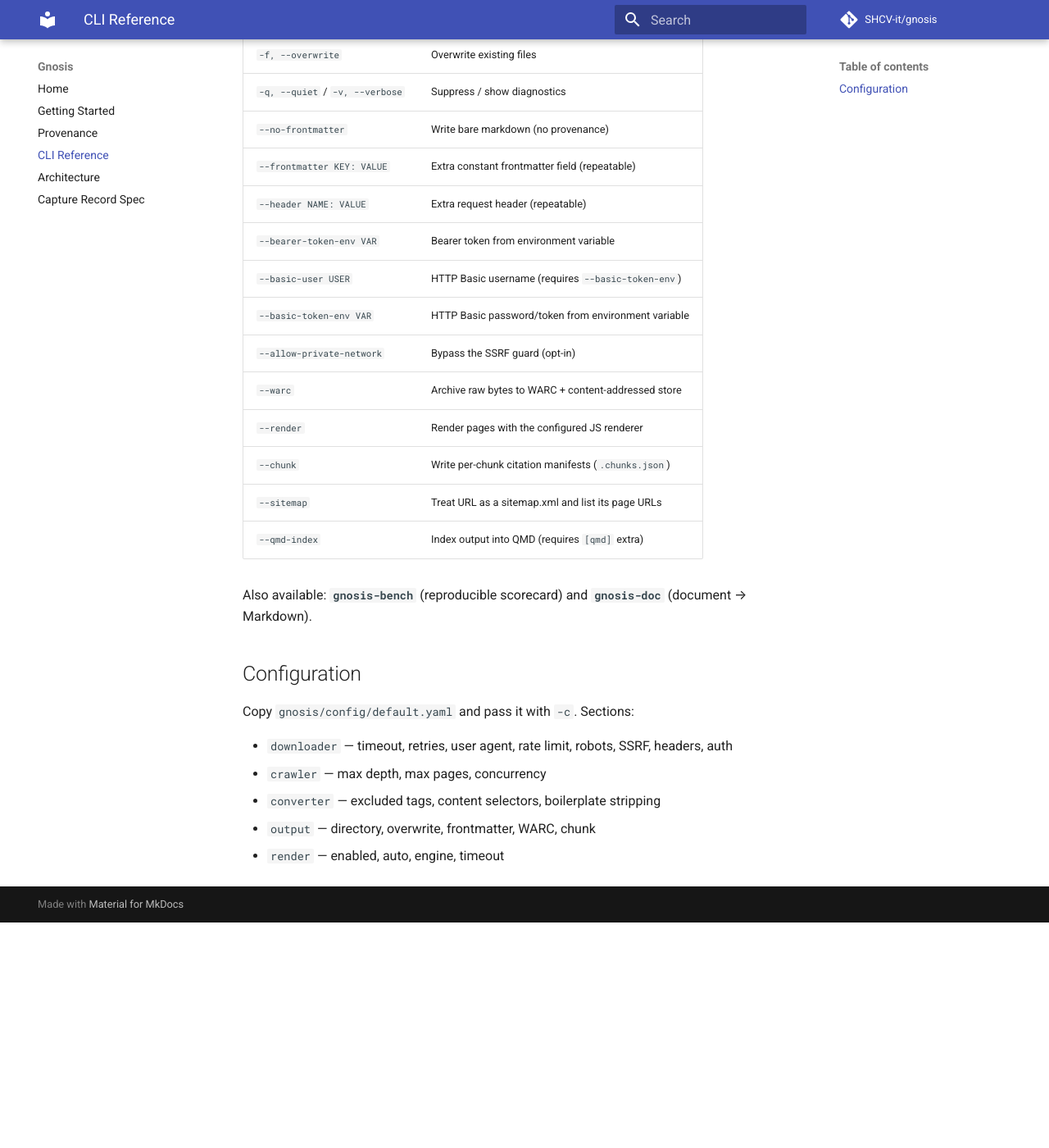
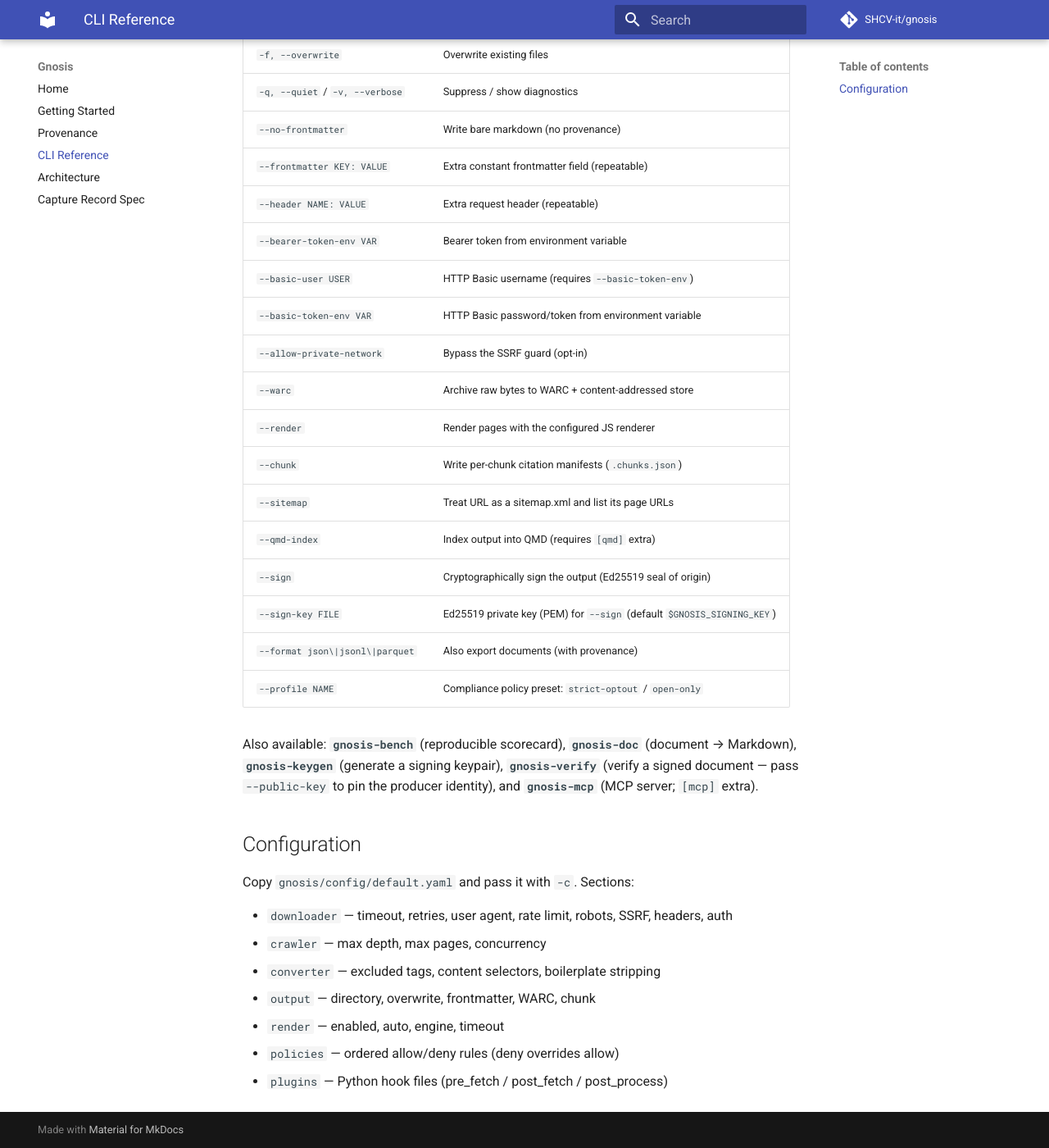
Before and after one commit to SHCV-it/gnosis, an MkDocs documentation site: the page built from docs/cli-reference.md, in a window 1280 px wide and 1400 px high, scrolled down 419 px. Shown: the whole window at 82% size. Built offline with MkDocs 1.6.1 and Material for MkDocs 9.7.7, drawn with Linux system fonts in a browser that asks for light colours; comment, search, counter and statistics services are not loaded; before the commit the page ends 1544 px from its top, so only the background shows below that.

Commit message:
fix: close 10-persona panel findings (signing auth, data-optout, consent, docs)
P1s:
- re-signing no longer emits duplicate signed_at keys (separate strip-set from
  manifest-exclude-set)
- the STORED content_hash is now authenticated: signed as-is + cross-checked
  against a recomputed body_sha256, so tampering the field invalidates
- strict-optout profile now blocks Data: Deny (was training-only)
- llms.txt is recorded even when ai.txt is absent (no short-circuit)

P2s:
- _json_safe coerces dict KEYS too (date-key crash)
- default.yaml documents deny-overrides (was the old allow-overrides)
- UA + doc versions bumped to 2.0.0; SECURITY.md sitemap claim corrected
  (defusedxml); CLI reference lists --sign/--profile/--format + keygen/verify/mcp
- README Why-Gnosis table + provenance docs updated; spec v1.1 (title + metadata
  fields + body_sha256 + redirect_chain correction)

235 tests total.

```diff
--- a/docs/cli-reference.md
+++ b/docs/cli-reference.md
@@ -24,9 +24,15 @@ gnosis URL [OPTIONS]
 | `--chunk` | Write per-chunk citation manifests (`.chunks.json`) |
 | `--sitemap` | Treat URL as a sitemap.xml and list its page URLs |
 | `--qmd-index` | Index output into QMD (requires `[qmd]` extra) |
+| `--sign` | Cryptographically sign the output (Ed25519 seal of origin) |
+| `--sign-key FILE` | Ed25519 private key (PEM) for `--sign` (default `$GNOSIS_SIGNING_KEY`) |
+| `--format json\|jsonl\|parquet` | Also export documents (with provenance) |
+| `--profile NAME` | Compliance policy preset: `strict-optout` / `open-only` |
 
-Also available: **`gnosis-bench`** (reproducible scorecard) and **`gnosis-doc`**
-(document → Markdown).
+Also available: **`gnosis-bench`** (reproducible scorecard), **`gnosis-doc`**
+(document → Markdown), **`gnosis-keygen`** (generate a signing keypair),
+**`gnosis-verify`** (verify a signed document — pass `--public-key` to pin the
+producer identity), and **`gnosis-mcp`** (MCP server; `[mcp]` extra).
 
 ## Configuration
 
@@ -37,3 +43,5 @@ Copy `gnosis/config/default.yaml` and pass it with `-c`. Sections:
 - `converter` — excluded tags, content selectors, boilerplate stripping
 - `output` — directory, overwrite, frontmatter, WARC, chunk
 - `render` — enabled, auto, engine, timeout
+- `policies` — ordered allow/deny rules (deny overrides allow)
+- `plugins` — Python hook files (pre_fetch / post_fetch / post_process)
```
Also changed, not shown: CHANGELOG.md (+13 -1 lines), README.md (+3 -1 lines), docs/capture-record-spec.md (+14 -3 lines), docs/provenance.md (+7 -6 lines), 9 other files.
